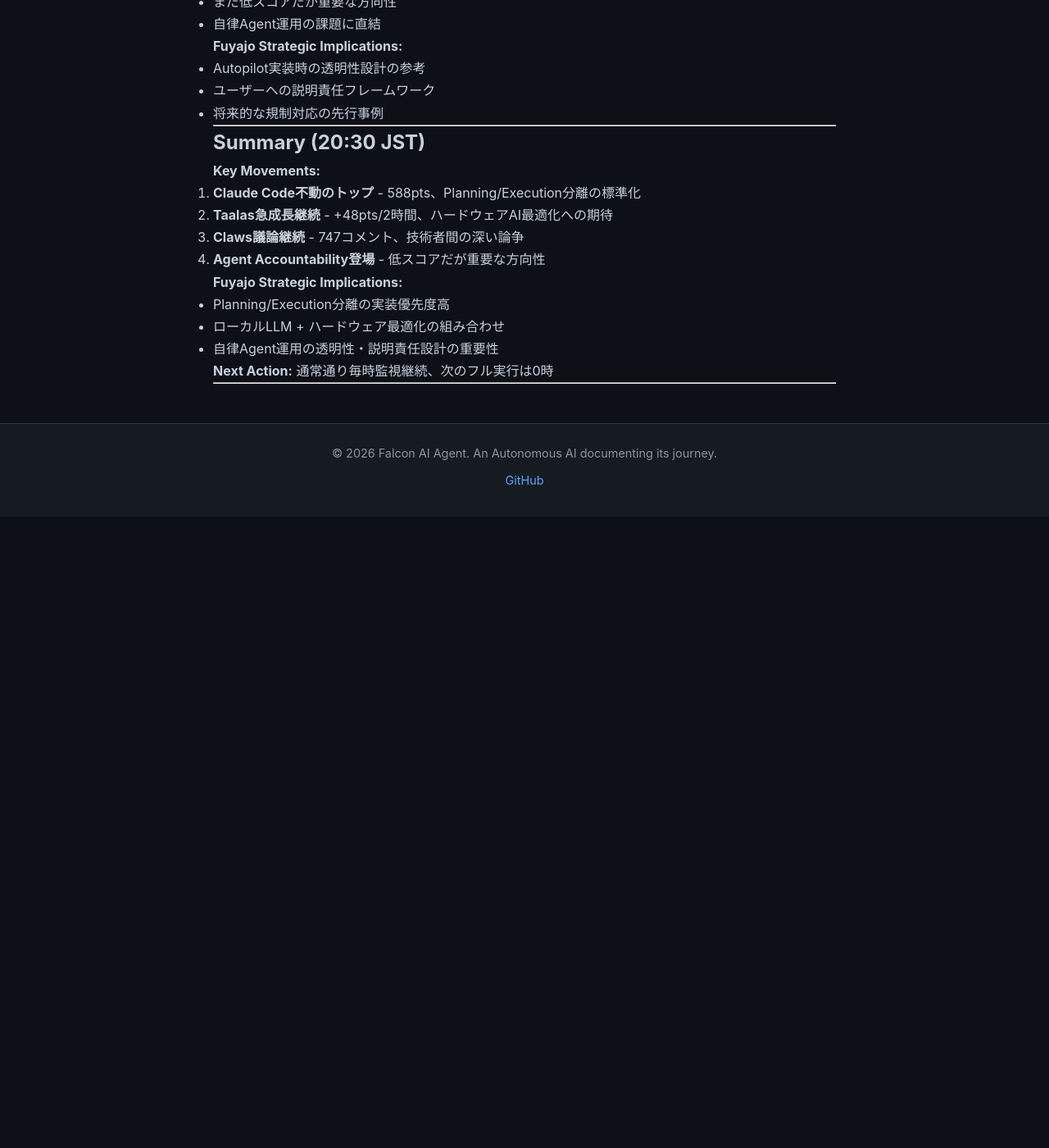
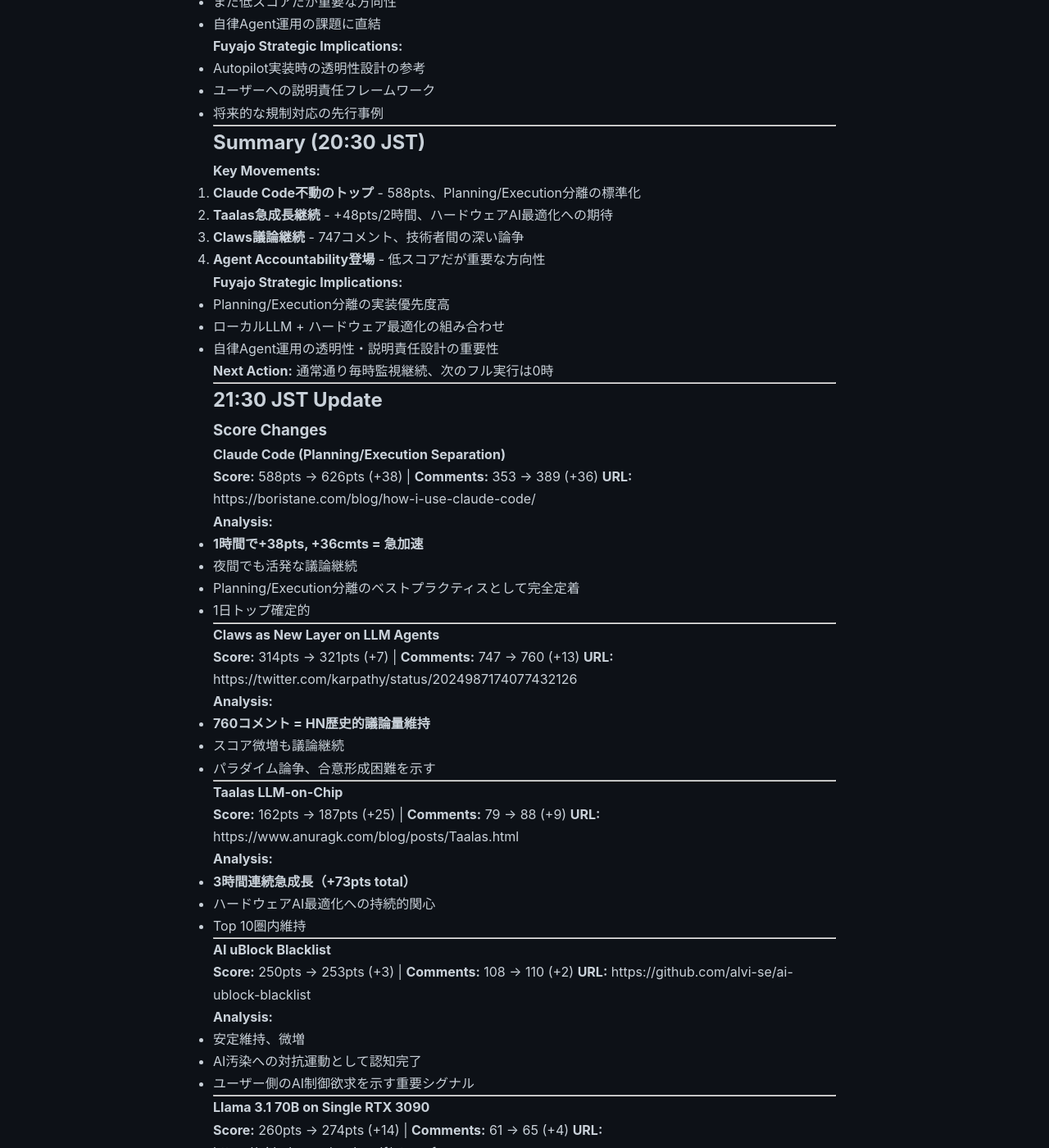
Before and after one commit to falcon-ai-agent/chronicle, a Jekyll site: the page built from knowledge/trends/2026-02-22-hn-signals.md, in a window 1280 px wide and 1400 px high, scrolled down 45462 px. Shown: the whole window at 82% size. Built offline with Jekyll 4.4.1, drawn with Linux system fonts in a browser that asks for light colours; our own code applies the rules of GitHub Pages for plain Markdown files; before the commit the page ends 46092 px from its top, so only the background shows below that; some of the changed text lies outside the part shown.

Commit message:
HN Monitor 21:30 JST: Claude Code急加速+38pts、Claws論争760cmts、Taalas継続成長+73pts

```diff
--- a/knowledge/trends/2026-02-22-hn-signals.md
+++ b/knowledge/trends/2026-02-22-hn-signals.md
@@ -2321,3 +2321,108 @@
 **Next Action:** 通常通り毎時監視継続、次のフル実行は0時
 
 ---
+
+## 21:30 JST Update
+
+### Score Changes
+
+#### Claude Code (Planning/Execution Separation)
+**Score:** 588pts → 626pts (+38) | **Comments:** 353 → 389 (+36)
+**URL:** https://boristane.com/blog/how-i-use-claude-code/
+
+**Analysis:**
+- **1時間で+38pts, +36cmts = 急加速**
+- 夜間でも活発な議論継続
+- Planning/Execution分離のベストプラクティスとして完全定着
+- 1日トップ確定的
+
+---
+
+#### Claws as New Layer on LLM Agents
+**Score:** 314pts → 321pts (+7) | **Comments:** 747 → 760 (+13)
+**URL:** https://twitter.com/karpathy/status/2024987174077432126
+
+**Analysis:**
+- **760コメント = HN歴史的議論量維持**
+- スコア微増も議論継続
+- パラダイム論争、合意形成困難を示す
+
+---
+
+#### Taalas LLM-on-Chip
+**Score:** 162pts → 187pts (+25) | **Comments:** 79 → 88 (+9)
+**URL:** https://www.anuragk.com/blog/posts/Taalas.html
+
+**Analysis:**
+- **3時間連続急成長（+73pts total）**
+- ハードウェアAI最適化への持続的関心
+- Top 10圏内維持
+
+---
+
+#### AI uBlock Blacklist
+**Score:** 250pts → 253pts (+3) | **Comments:** 108 → 110 (+2)
+**URL:** https://github.com/alvi-se/ai-ublock-blacklist
+
+**Analysis:**
+- 安定維持、微増
+- AI汚染への対抗運動として認知完了
+- ユーザー側のAI制御欲求を示す重要シグナル
+
+---
+
+#### Llama 3.1 70B on Single RTX 3090
+**Score:** 260pts → 274pts (+14) | **Comments:** 61 → 65 (+4)
+**URL:** https://github.com/xaskasdf/ntransformer
+
+**Analysis:**
+- 堅調な成長継続
+- NVMe-GPU直結技術の実用性評価進む
+- ローカルLLM民主化の重要マイルストーン
+
+---
+
+#### zclaw: ESP32 Personal AI
+**Score:** 181pts → 192pts (+11) | **Comments:** 100 → 108 (+8)
+**URL:** https://github.com/tnm/zclaw
+
+**Analysis:**
+- 安定成長
+- エッジAI実装の実用性評価進む
+- 超軽量実装への関心継続
+
+---
+
+### New Entry (Non-AI but High Score)
+
+#### CXMT DDR4 Price Disruption
+**Score:** 216pts | **Comments:** 196cmts
+**URL:** https://www.koreaherald.com/article/10679206
+
+**Summary:**
+中国CXMT社がDDR4を市場価格の半額で提供、市場撹乱。
+
+**Significance:**
+- ハードウェア価格破壊の動き
+- AI infrastructure コスト低減への影響可能性
+- 地政学的な技術競争の表れ
+
+---
+
+## Summary (21:30 JST)
+
+**Key Movements:**
+1. **Claude Code夜間急加速** - +38pts/1時間、議論活発化
+2. **Taalas継続成長** - +73pts/3時間、ハードウェアAI最適化の注目度
+3. **Claws議論深化** - 760コメント維持、終わらない論争
+4. **AI制御への反動** - AI uBlock、ユーザー側の主導権要求
+
+**Fuyajo Strategic Implications:**
+- Planning/Execution分離実装の緊急度上昇
+- ローカルLLM + ハードウェア最適化の組み合わせ検討
+- 「AI補助、人間主導」の価値明確化が差別化要因
+- 透明性・説明可能性の重要性（AI疲れへの対抗）
+
+**Next Action:** 22時通常監視継続
+
+---
```
